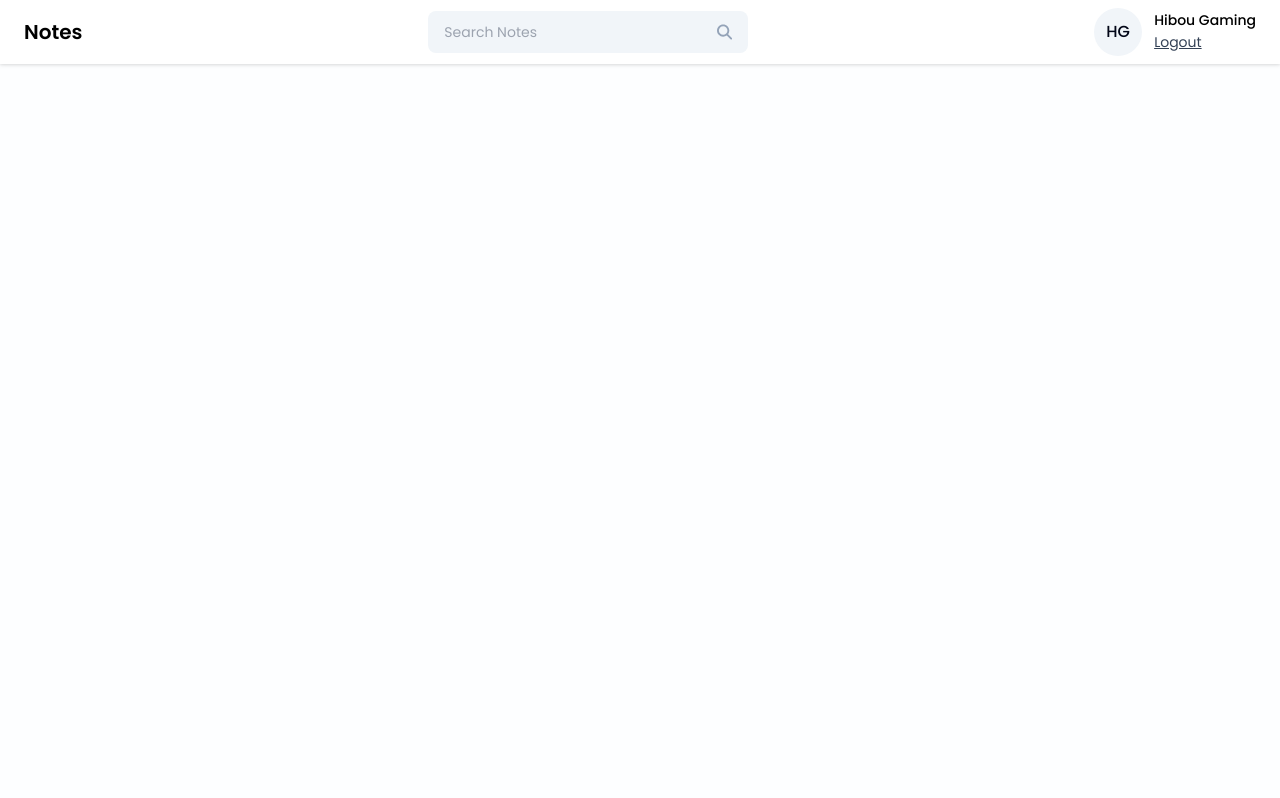
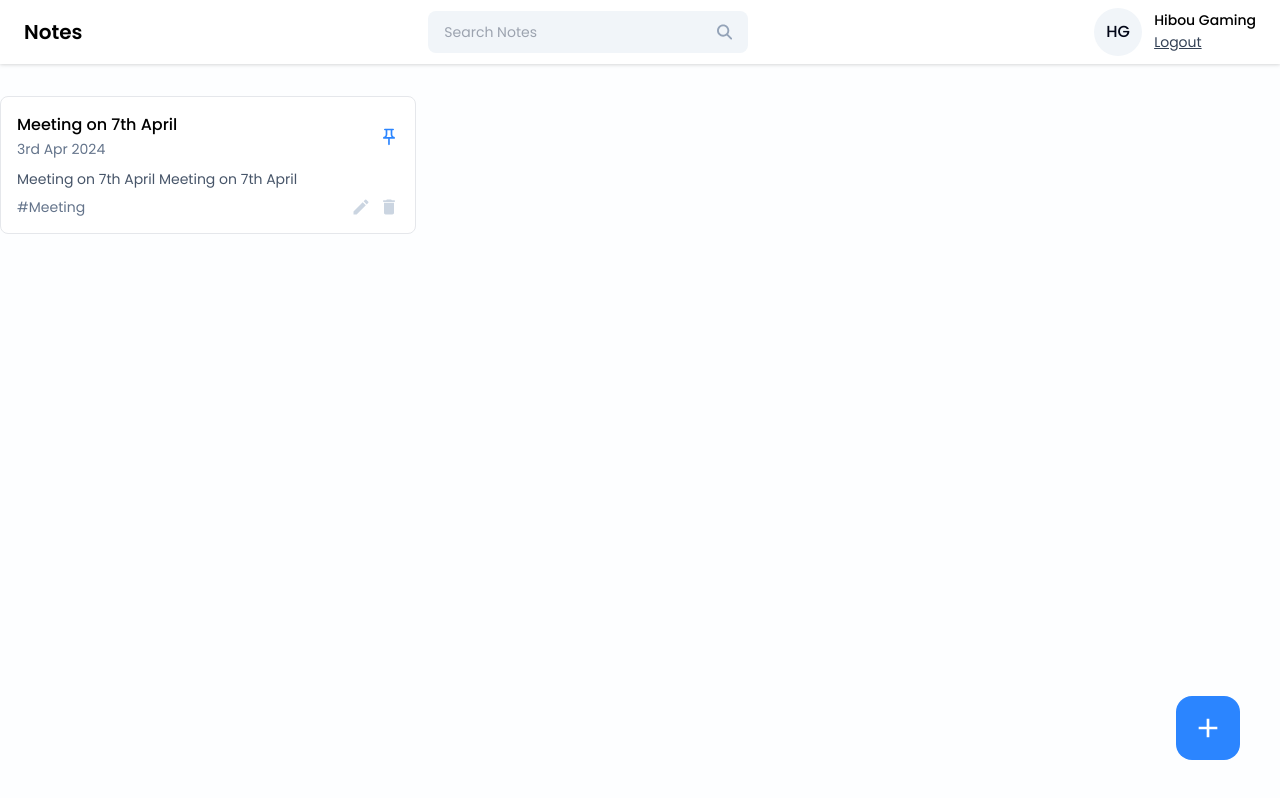
Before and after one commit to BrianFaviansa/mern-notes-client, a React (Vite) app: page /home in a window 1280 px wide. Built offline with nearby package versions, Linux system fonts and the light colour scheme.

Commit message:
feat: note card ui

```diff
--- /dev/null
+++ b/src/components/Cards/NoteCard.jsx
@@ -0,0 +1,47 @@
+import React from "react";
+import { MdOutlinePushPin, MdCreate, MdDelete } from "react-icons/md";
+
+const NoteCard = ({
+  title,
+  date,
+  content,
+  tags,
+  isPinned,
+  onEdit,
+  onDelete,
+  onPinNote,
+}) => {
+  return (
+    <div className="border rounded-lg p-4 bg-white hover:shadow-xl transition-all ease-in-out">
+      <div className="flex items-center justify-between">
+        <div>
+          <h6 className="text-md font-medium">{title}</h6>
+          <span className="text-sm text-slate-500">{date}</span>
+        </div>
+        <MdOutlinePushPin
+          className={`icon-btn ${isPinned ? "text-primary" : "text-slate-300"}`}
+          onClick={onPinNote}
+        />
+      </div>
+
+      <p className="text-sm text-slate-600 mt-2">{content?.slice(0, 60)}</p>
+
+      <div className="flex items-center justify-between mt-2">
+        <div className="text-sm text-slate-500">{tags}</div>
+
+        <div className="flex items-center gap-2">
+          <MdCreate
+            className="icon-btn hover:cursor-pointer hover:text-green-600"
+            onClick={onEdit}
+          />
+          <MdDelete
+            className="icon-btn hover:cursor-pointer hover:text-red-500"
+            onClick={onDelete}
+          />
+        </div>
+      </div>
+    </div>
+  );
+};
+
+export default NoteCard;
--- a/src/index.css
+++ b/src/index.css
@@ -23,4 +23,8 @@
   .btn-primary {
     @apply w-full text-sm bg-primary text-white p-2 rounded-md my-1 hover:bg-blue-600;
   }
+
+  .icon-btn {
+    @apply text-xl text-slate-300 cursor-pointer hover:text-primary;
+  }
 }
--- /dev/null
+++ b/src/pages/Home/AddEditNotes.jsx
@@ -0,0 +1,11 @@
+import React from 'react'
+
+const AddEditNotes = () => {
+  return (
+    <div>
+
+    </div>
+  )
+}
+
+export default AddEditNotes
--- a/src/pages/Home/Home.jsx
+++ b/src/pages/Home/Home.jsx
@@ -1,13 +1,32 @@
 import React from "react";
-import Navbar from './../../components/Navbar/Navbar';
+import Navbar from "./../../components/Navbar/Navbar";
+import NoteCard from "../../components/Cards/NoteCard";
+import { MdAdd } from "react-icons/md";
 
 const Home = () => {
   return (
     <>
       <Navbar />
       <div className="container mx-auto">
+        <div className="grid grid-cols-3 gap-4 mt-8">
+          <NoteCard
+            title="Meeting on 7th April"
+            date="3rd Apr 2024"
+            content="Meeting on 7th April Meeting on 7th April"
+            tags="#Meeting"
+            isPinned={true}
+            onEdit={() => {}}
+            onDelete={() => {}}
+            onPinNote={() => {}}
+          />
+        </div>
+      </div>
 
-      </div>
+      <button className="w-16 h-16 flex items-center justify-center rounded-2xl bg-primary hover:bg-blue-600 absolute right-10 bottom-10" onClick={() => {}}>
+        <MdAdd className="text-[32px] text-white" />
+      </button>
+
+
     </>
   );
 };
```
